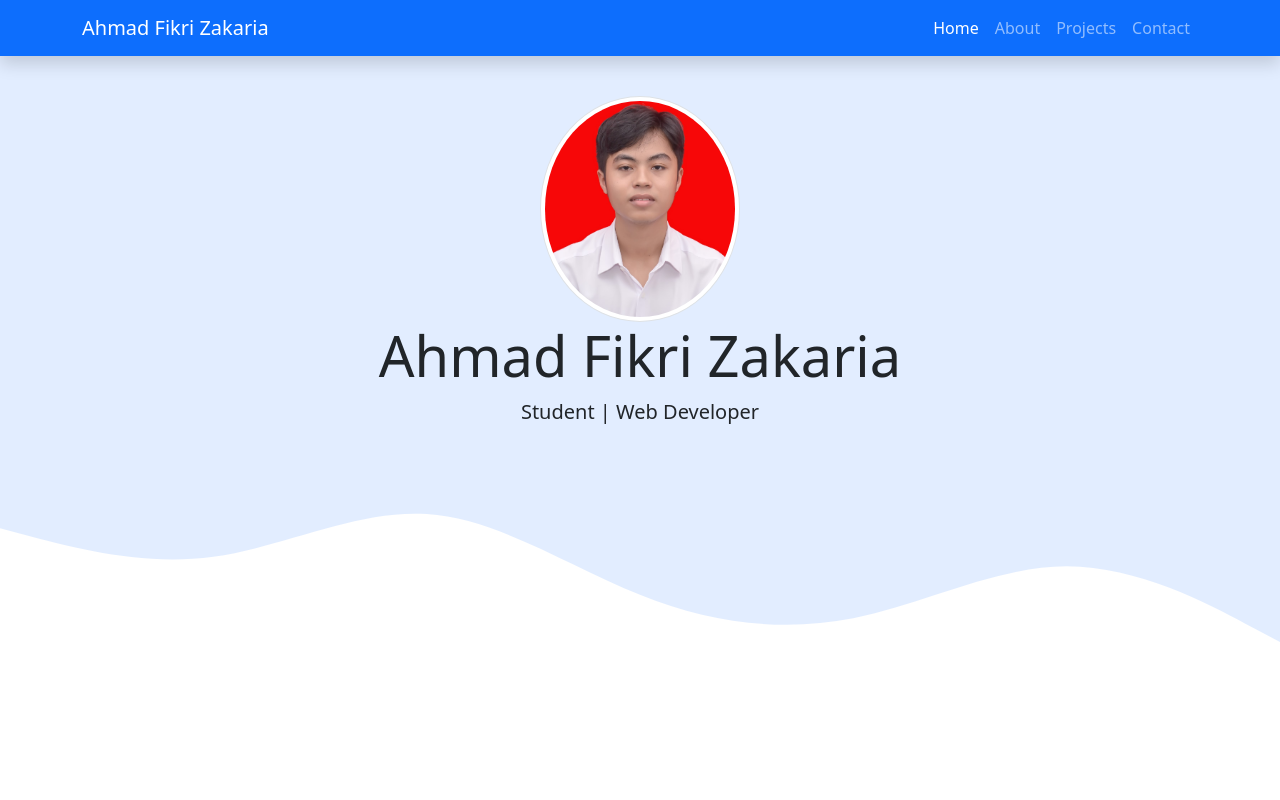
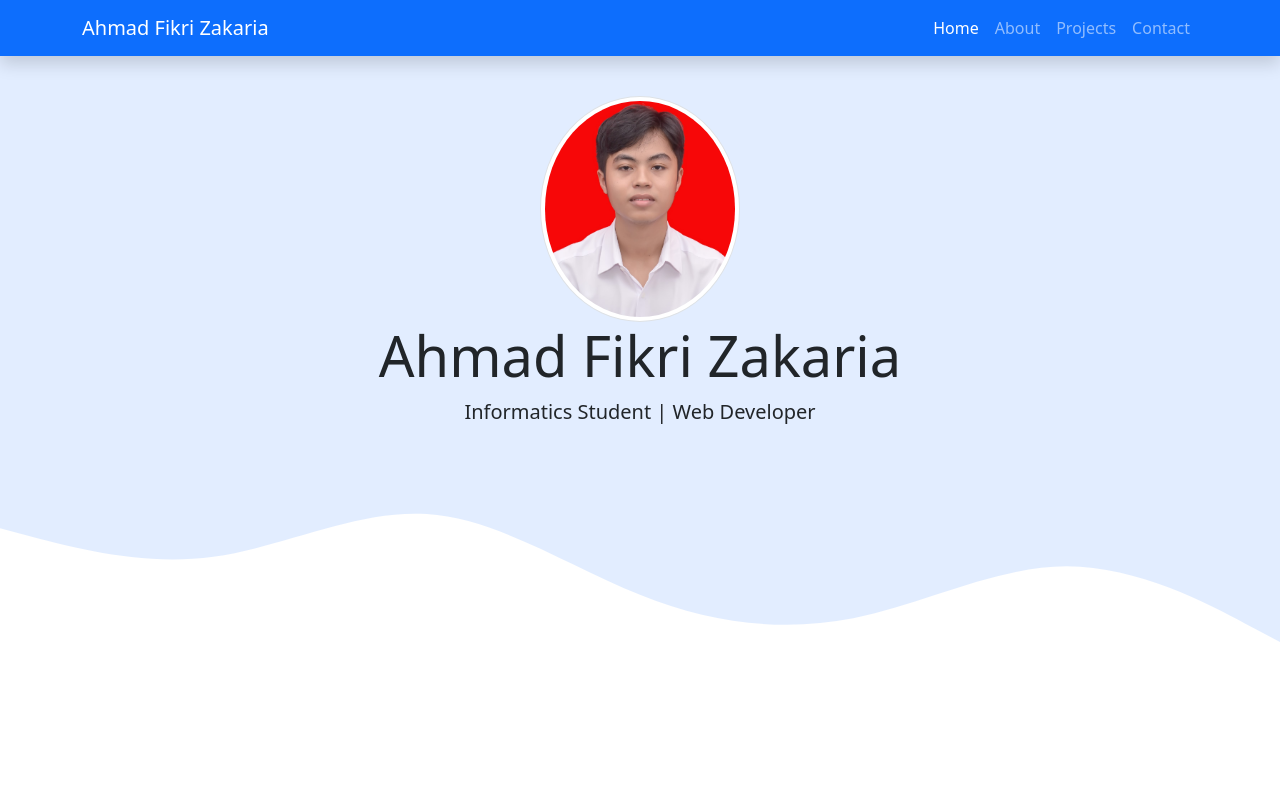
Before and after one commit to AhmadFikriZakaria/AhmadFikriZakaria-https-ahmadfikrizakaria.github.io-, a plain HTML site: page index.html in a window 1280 px wide. Shown: the top 800 px of the page. Drawn offline with nearby package versions, Linux system fonts and the light colour scheme.

Commit message:
coba-coba

```diff
--- a/index.html
+++ b/index.html
@@ -59,7 +59,7 @@
             class="rounded-circle img-thumbnail">
         <!-- https://squoosh.app/  untuk eit foto -->
         <h1 class="display-4">Ahmad Fikri Zakaria</h1>
-        <p class="lead">Student | Web Developer</p>
+        <p class="lead">Informatics Student | Web Developer</p>
         <svg xmlns="http://www.w3.org/2000/svg" viewBox="0 0 1440 320">
             <path fill="#fff" fill-opacity="1"
                 d="M0,96L40,106.7C80,117,160,139,240,128C320,117,400,75,480,80C560,85,640,139,720,170.7C800,203,880,213,960,197.3C1040,181,1120,139,1200,138.7C1280,139,1360,181,1400,202.7L1440,224L1440,320L1400,320C1360,320,1280,320,1200,320C1120,320,1040,320,960,320C880,320,800,320,720,320C640,320,560,320,480,320C400,320,320,320,240,320C160,320,80,320,40,320L0,320Z">
```
